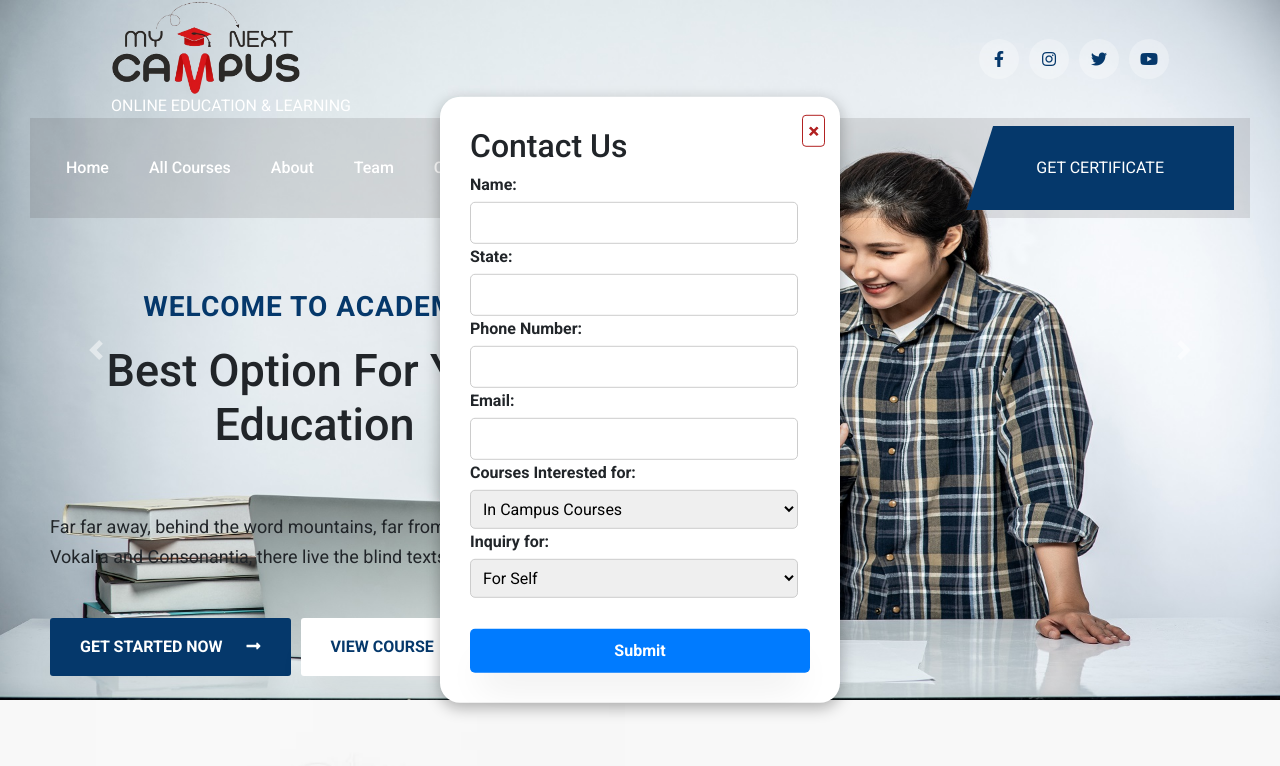
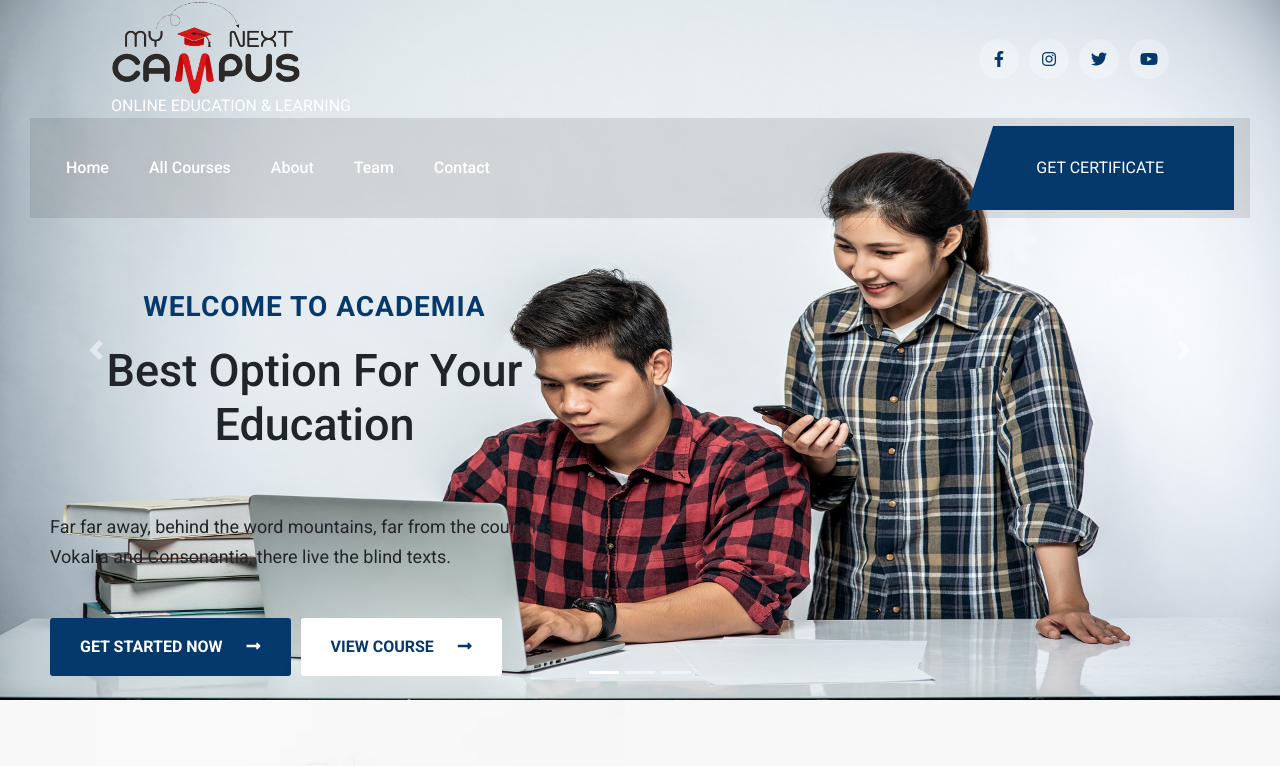
Before and after one commit to AkankshaSonone/mynectcampus, a React (Create React App) app: page / in a window 1280 px wide. Shown: the top 766 px of the page. Built offline with nearby package versions, Linux system fonts and the light colour scheme.

Commit message:
css changes

```diff
--- a/src/components/allcourses/courses.css
+++ b/src/components/allcourses/courses.css
@@ -141,6 +141,7 @@
   .coursesCard .items {
     flex-direction: column;
     align-items: center;
+    padding: 110px;
 
   }
 }
--- a/src/popup/Popup.jsx
+++ b/src/popup/Popup.jsx
@@ -7,7 +7,7 @@ const Popup = ({ showPopup, setShowPopup }) => {
   useEffect(() => {
     const timer = setTimeout(() => {
       setShowPopup(true);
-    }, 6000
+    }, 60000
     );
 
     emailjs.init('2-xhiVdYL21VXBFUJ');
```
